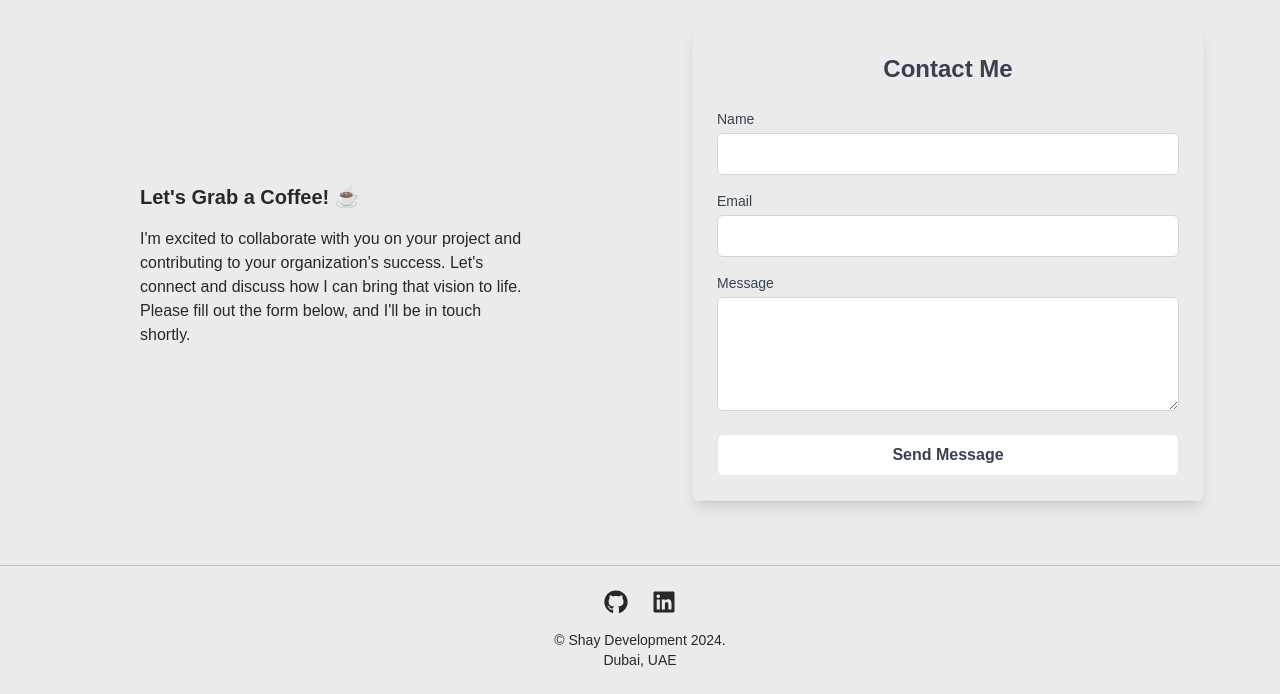
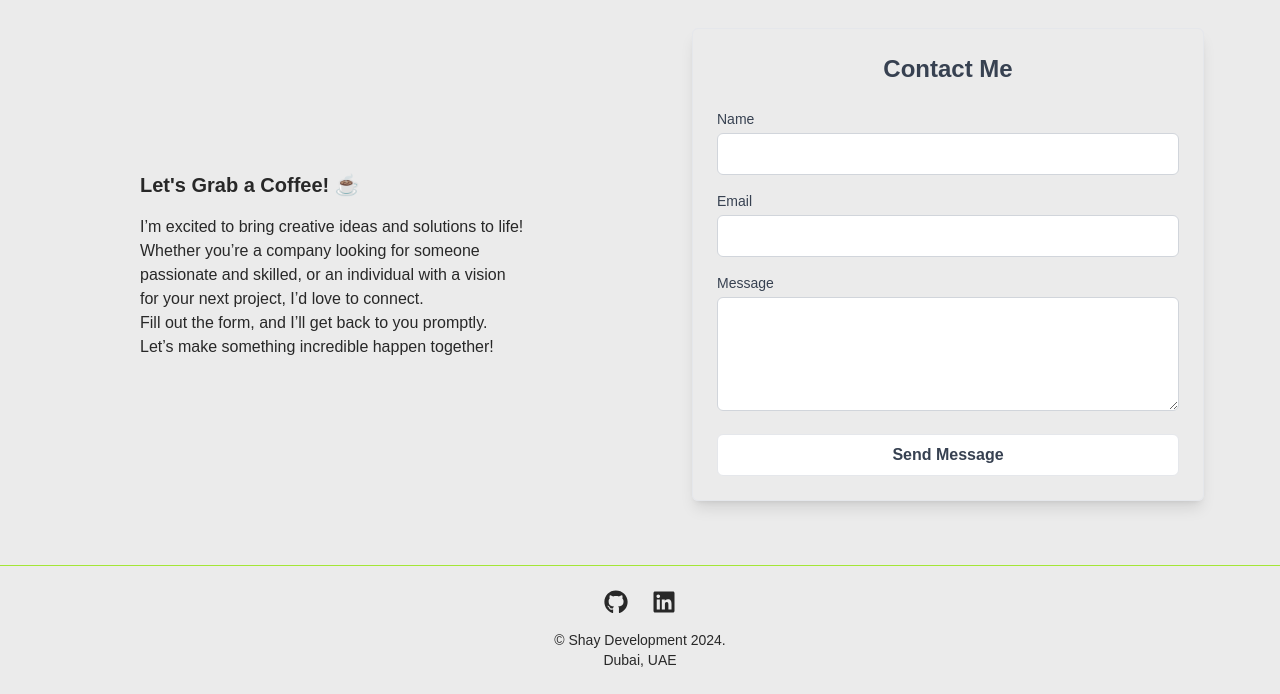
Before and after one commit to shay122990/next-portfolio, a Next.js app: page / in a window 1280 px wide. Shown: the part 3638-4332 px from the top of the page. Built offline with nearby package versions, Linux system fonts and the light colour scheme; a web font is replaced by a local one.

Commit message:
text change

```diff
--- a/src/app/components/contact/Contact.tsx
+++ b/src/app/components/contact/Contact.tsx
@@ -9,10 +9,8 @@ export default function Contact() {
         <div className="flex flex-col justify-center items-center xsm: text-center sm:text-center md:text-left">
           <h2 className="text-xl font-semibold mb-4 w-96">Let&apos;s Grab a Coffee! ☕️</h2>
           <p className="dark:text-green-400 items-center w-96">
-            I&apos;m excited to collaborate with you on
-            your project and contributing to your organization&apos;s success. Let&apos;s connect
-            and discuss how I can bring that vision to life. <br /> Please fill
-            out the form below, and I&apos;ll be in touch shortly.
+           I’m excited to bring creative ideas and solutions to life! Whether you’re a company looking for someone passionate and skilled, or an individual with a vision for your next project, I’d love to connect.
+           <br /> Fill out the form, and I’ll get back to you promptly. Let’s make something incredible happen together!
           </p>
         </div>
         <div className="flex flex-1 justify-center items-center">
```
